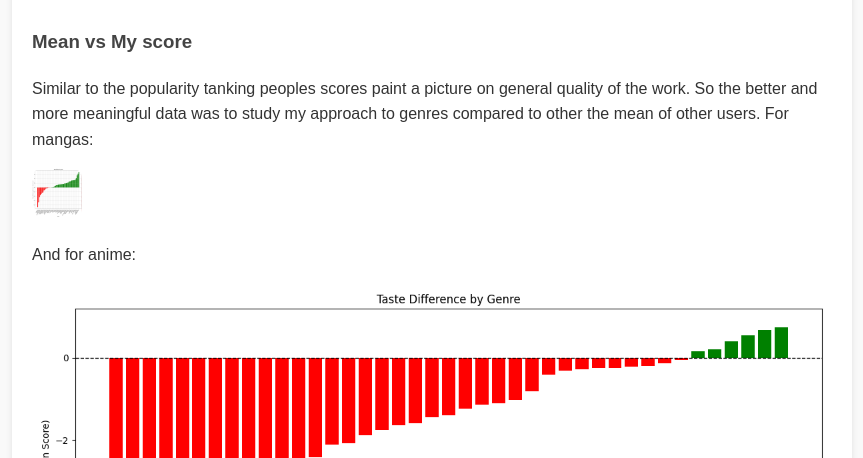
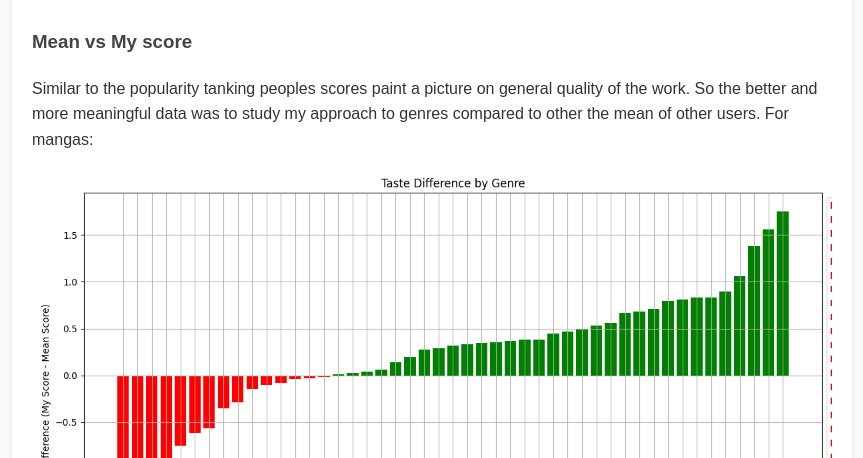
Before and after one commit to egeBalyali/dsa210-MyPreferencesInAnimeManga, a Flask app: page / in a window 1280 px wide. Shown: the part 4116-4574 px from the top of the page, without its empty margins (208-1071 px from the left). Run offline with Flask 3, Linux system fonts and the light colour scheme; parts of the project's set-up code (start-up, migrations or seed data) failed here and were passed over.

Commit message:
stat check

```diff
--- a/templates/index.html
+++ b/templates/index.html
@@ -71,7 +71,7 @@
             <p>Similar to the popularity tanking peoples scores paint a picture on general quality of the work. So the better
                 and more meaningful data was to study my approach to genres compared to other the mean of other users. For mangas:
             </p>
-            <img src="{{ url_for('static', filename='mangagraphs/taste_difference_by_genre_with_corr.png') }}" style="height: 50px; width: 50px ;">
+            <img src="{{ url_for('static', filename='mangagraphs/taste_difference_by_genre_with_corr.png') }}">
             <p>And for anime:</p>
             <img src="{{ url_for('static', filename='graphs/taste_difference_by_genre.png') }}">
             <p>I apparently hate every anime more than other people. This information will be kind of fun to compare to the coefficients for the regression model.
```
